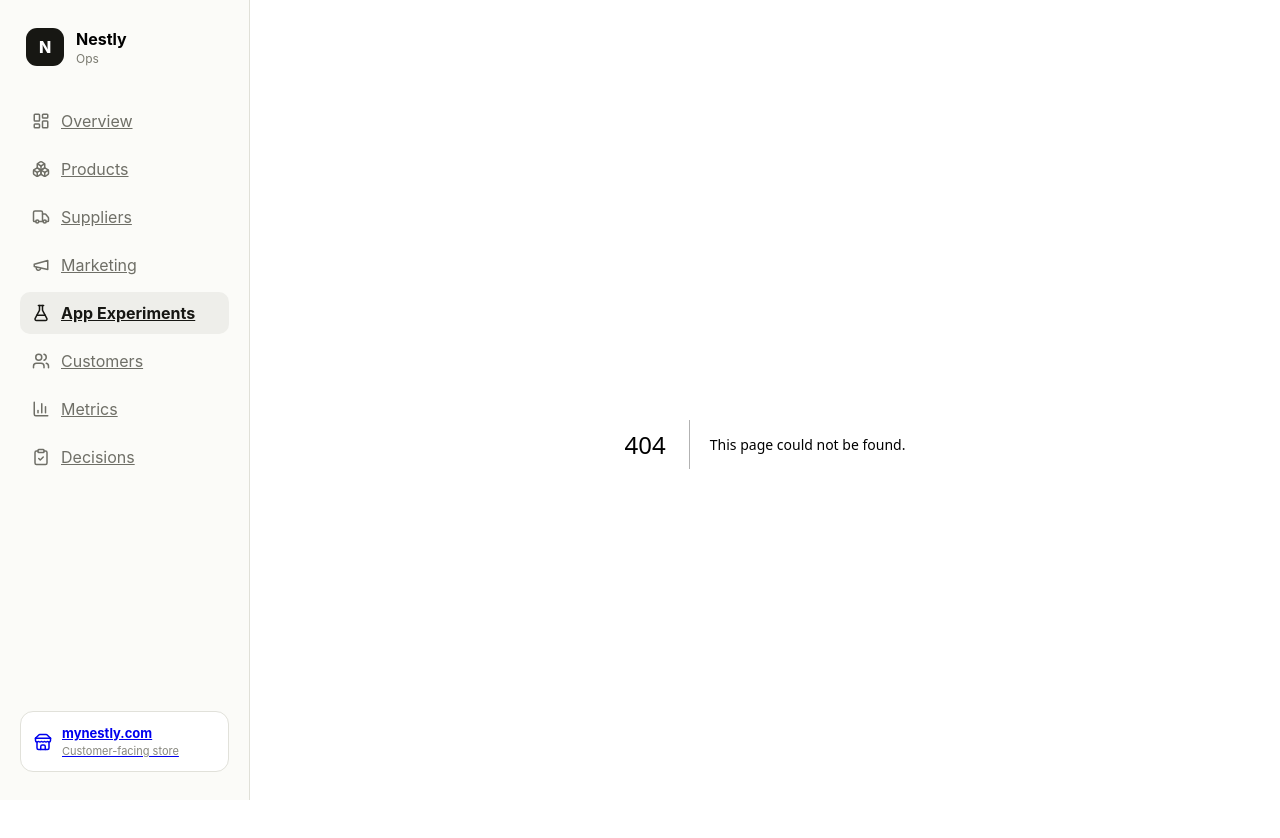
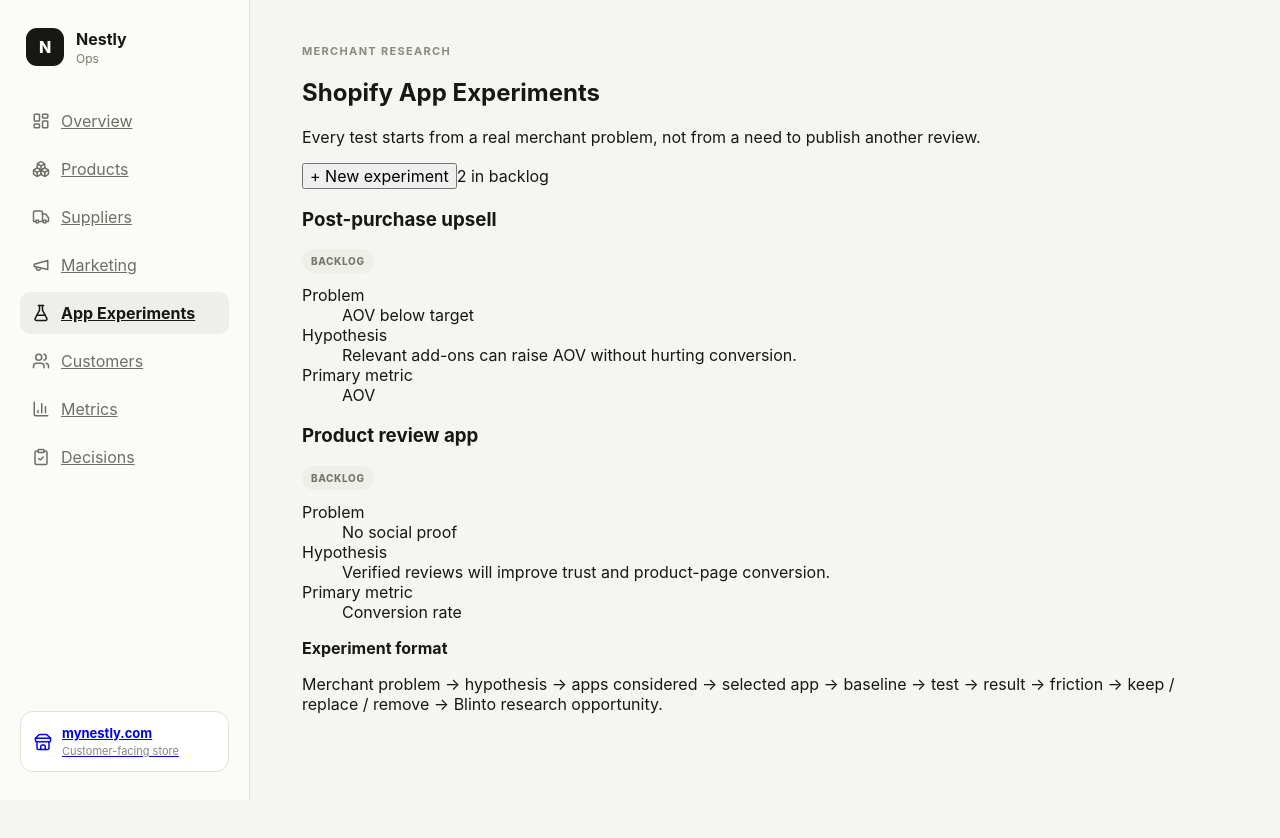
Before and after one commit to hifazlerabbi/nestly-ops, a Next.js app: page /experiments in a window 1280 px wide. Before the commit this address had no page. Shown: the top 838 px of the page. After the commit the page ends 800 px from the top, so only its background shows below. Built offline with nearby package versions, Linux system fonts and the light colour scheme.

Commit message:
Add Shopify app experiments page

```diff
--- /dev/null
+++ b/app/experiments/page.tsx
@@ -0,0 +1,15 @@
+import { PageHeader, Status } from "../components";
+import { experiments } from "../data";
+
+export default function ExperimentsPage() {
+  return (
+    <>
+      <PageHeader eyebrow="Merchant Research" title="Shopify App Experiments" copy="Every test starts from a real merchant problem, not from a need to publish another review." />
+      <div className="toolbar"><button className="primaryButton">+ New experiment</button><span>{experiments.length} in backlog</span></div>
+      <div className="cardGrid">
+        {experiments.map((e)=><article className="infoCard" key={e.name}><div className="cardTop"><h3>{e.name}</h3><Status>{e.status}</Status></div><dl><dt>Problem</dt><dd>{e.problem}</dd><dt>Hypothesis</dt><dd>{e.hypothesis}</dd><dt>Primary metric</dt><dd>{e.metric}</dd></dl></article>)}
+      </div>
+      <section className="noteCard"><strong>Experiment format</strong><p>Merchant problem → hypothesis → apps considered → selected app → baseline → test → result → friction → keep / replace / remove → Blinto research opportunity.</p></section>
+    </>
+  );
+}
```
